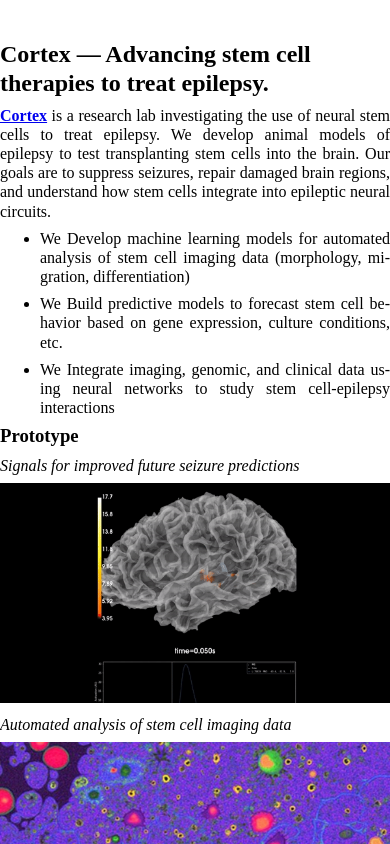
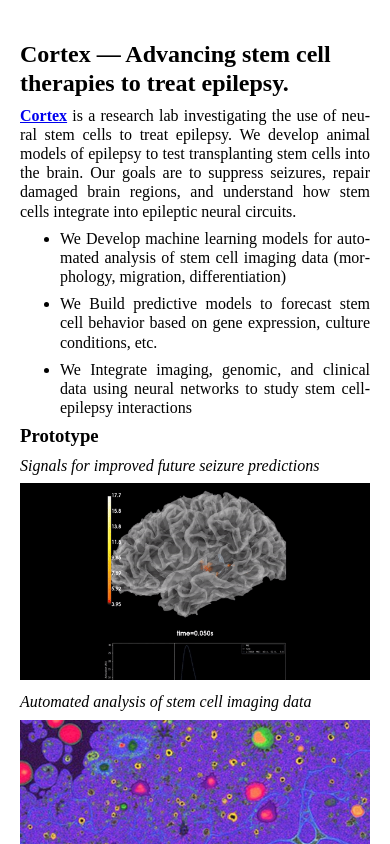
Before and after one commit to Humancyyborg/Neuracore, a plain HTML site: page index.html in a window 390 px wide. Shown: the top 844 px of the page. Drawn offline with Linux system fonts and the light colour scheme.

Commit message:
bug fixes

```diff
--- a/index.html
+++ b/index.html
@@ -32,6 +32,7 @@
             max-width: 650px;
             width: 100%;
             margin: 40px 10px;
+            padding: 0 10px; /* Add padding to the sides */
         }
 
         /* Paragraph and list item styling */
@@ -90,6 +91,13 @@
             left: 0;
             width: 100%;
             height: 100%;
+        }
+
+        /* Media Query for Mobile Devices */
+        @media (max-width: 600px) {
+            #main {
+                padding: 0 20px; /* Increase padding on mobile devices */
+            }
         }
     </style>
 </head>
```
